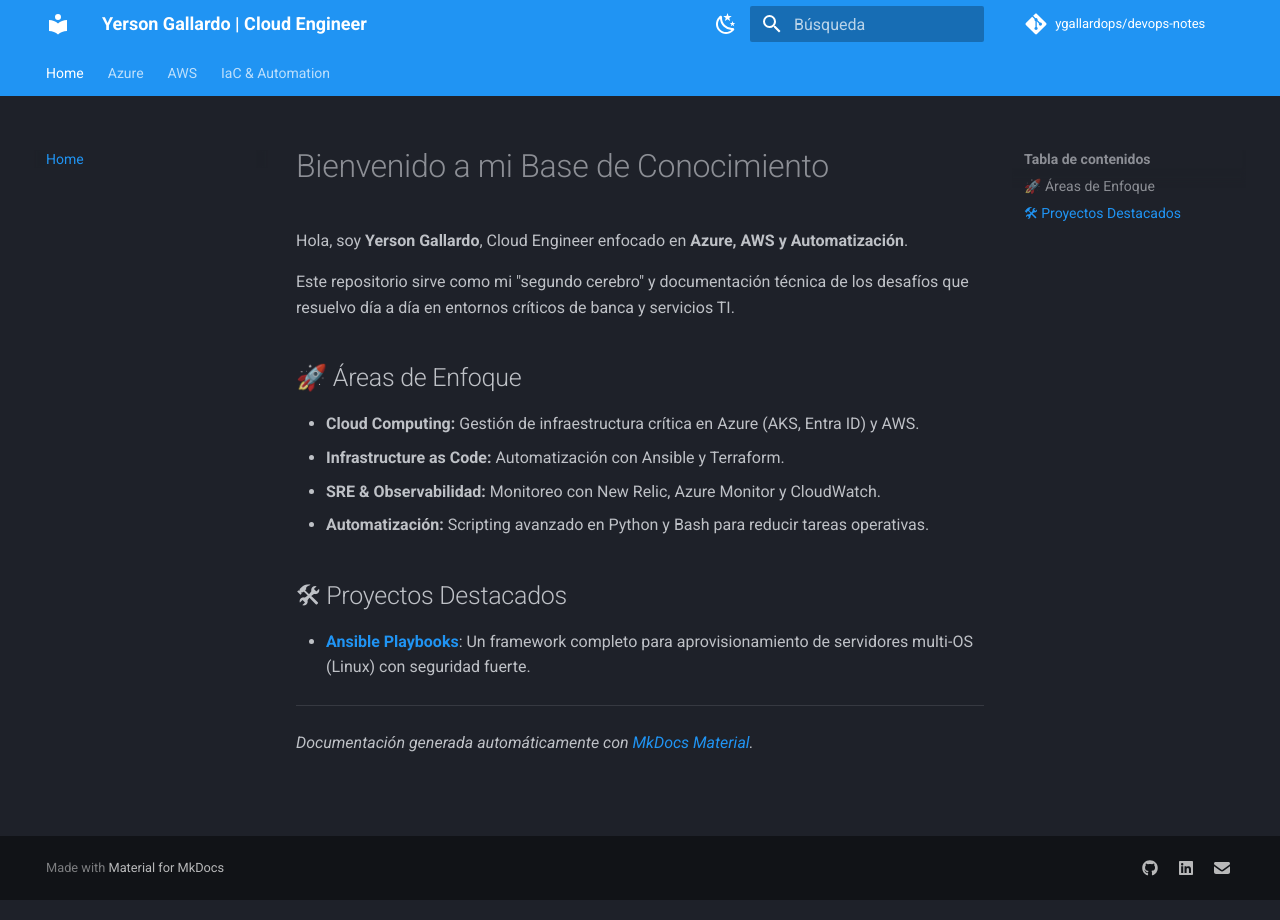
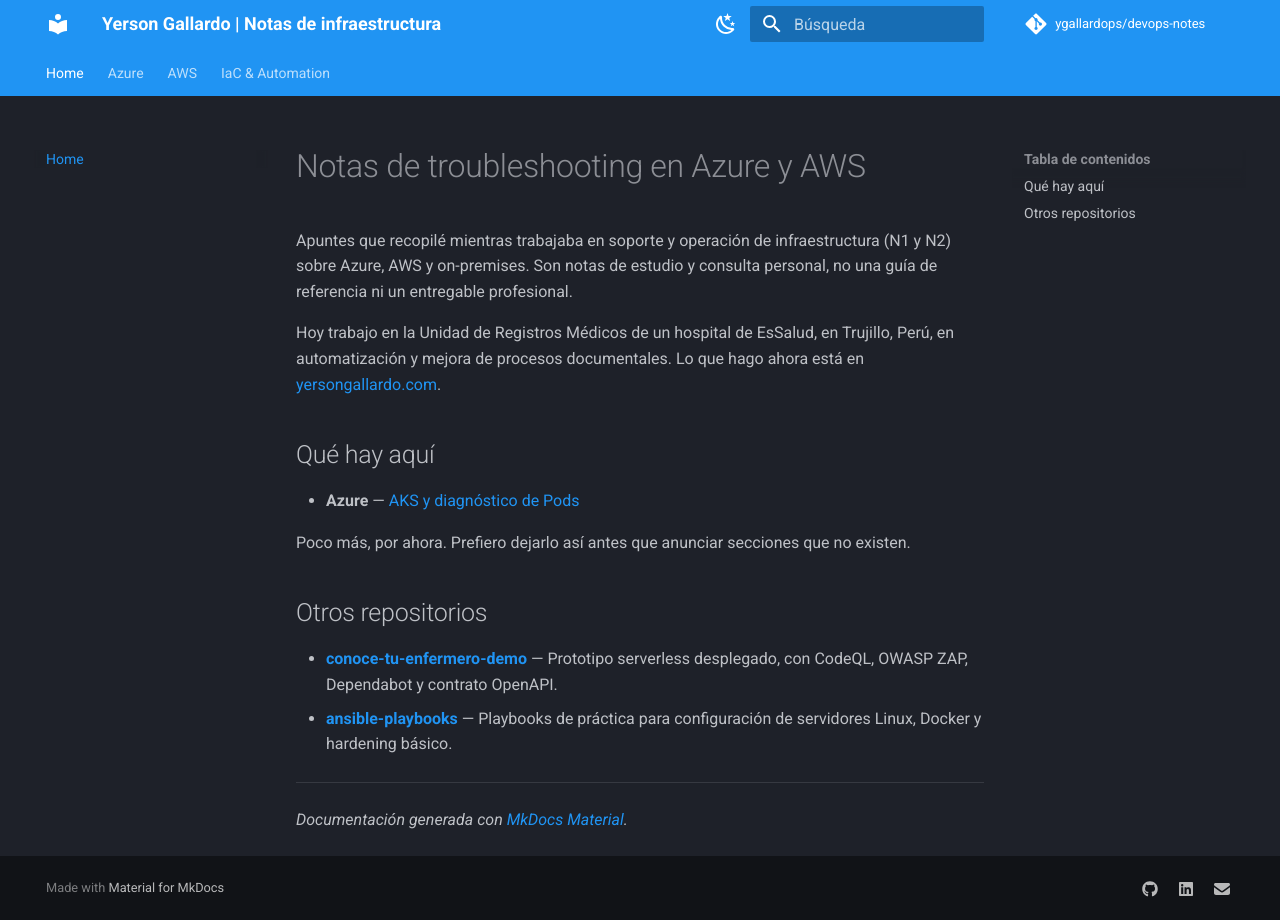
Before and after one commit to ygallardops/devops-notes, an MkDocs documentation site: the page built from docs/index.md, in a window 1280 px wide. Built offline with MkDocs 1.6.1 and Material for MkDocs 9.7.7, drawn with Linux system fonts in a browser that asks for light colours; comment, search, counter and statistics services are not loaded.

Commit message:
Alinear el sitio publicado con el CV y corregir el formato del aviso

```diff
--- a/docs/index.md
+++ b/docs/index.md
@@ -1,19 +1,19 @@
-# Bienvenido a mi Base de Conocimiento
+# Notas de troubleshooting en Azure y AWS
 
-Hola, soy **Yerson Gallardo**, Cloud Engineer enfocado en **Azure, AWS y Automatización**.
+Apuntes que recopilé mientras trabajaba en soporte y operación de infraestructura (N1 y N2) sobre Azure, AWS y on-premises. Son notas de estudio y consulta personal, no una guía de referencia ni un entregable profesional.
 
-Este repositorio sirve como mi "segundo cerebro" y documentación técnica de los desafíos que resuelvo día a día en entornos críticos de banca y servicios TI.
+Hoy trabajo en la Unidad de Registros Médicos de un hospital de EsSalud, en Trujillo, Perú, en automatización y mejora de procesos documentales. Lo que hago ahora está en [yersongallardo.com](https://yersongallardo.com).
 
-## 🚀 Áreas de Enfoque
+## Qué hay aquí
 
-* **Cloud Computing:** Gestión de infraestructura crítica en Azure (AKS, Entra ID) y AWS.
-* **Infrastructure as Code:** Automatización con Ansible y Terraform.
-* **SRE & Observabilidad:** Monitoreo con New Relic, Azure Monitor y CloudWatch.
-* **Automatización:** Scripting avanzado en Python y Bash para reducir tareas operativas.
+* **Azure** — [AKS y diagnóstico de Pods](azure/aks/troubleshooting-pods.md)
 
-## 🛠 Proyectos Destacados
+Poco más, por ahora. Prefiero dejarlo así antes que anunciar secciones que no existen.
 
-* [**Ansible Playbooks**](https://github.com/ygallardops/ansible-playbooks): Un framework completo para aprovisionamiento de servidores multi-OS (Linux) con seguridad fuerte.
+## Otros repositorios
+
+* [**conoce-tu-enfermero-demo**](https://github.com/ygallardops/conoce-tu-enfermero-demo) — Prototipo serverless desplegado, con CodeQL, OWASP ZAP, Dependabot y contrato OpenAPI.
+* [**ansible-playbooks**](https://github.com/ygallardops/ansible-playbooks) — Playbooks de práctica para configuración de servidores Linux, Docker y hardening básico.
 
 ---
-*Documentación generada automáticamente con [MkDocs Material](https://squidfunk.github.io/mkdocs-material/).*
+*Documentación generada con [MkDocs Material](https://squidfunk.github.io/mkdocs-material/).*
--- a/mkdocs.yml
+++ b/mkdocs.yml
@@ -1,7 +1,7 @@
-site_name: Yerson Gallardo | Cloud Engineer
+site_name: Yerson Gallardo | Notas de infraestructura
 site_url: https://ygallardops.github.io/devops-notes/
 site_author: Yerson Gallardo
-site_description: Notas técnicas sobre Cloud Engineering, DevOps y SRE.
+site_description: Apuntes de troubleshooting en Azure y AWS recopilados durante mi trabajo en soporte de infraestructura.
 
 repo_name: ygallardops/devops-notes
 repo_url: https://github.com/ygallardops/devops-notes
```
Also changed, not shown: docs/azure/aks/troubleshooting-pods.md (+4 -3 lines).
